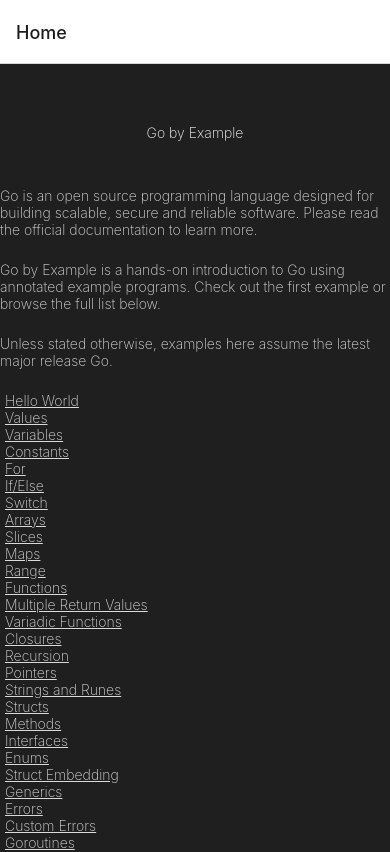
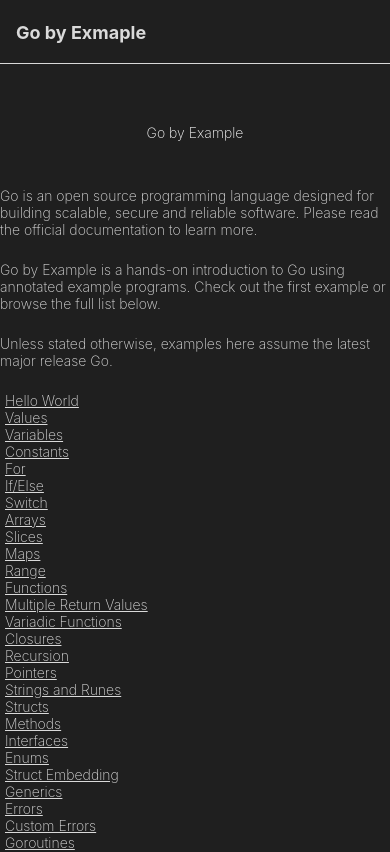
Before and after one commit to Miki535/GoByExample-on-react-native, a React Native app in the folder GoByExample/: screen / in a window 390 px wide. Shown: the top 852 px of the page. Built offline with nearby package versions, Linux system fonts and the light colour scheme.

Commit message:
Update App.js

```diff
--- a/GoByExample/App.js
+++ b/GoByExample/App.js
@@ -31,7 +31,7 @@
       <View>
         <BR/>
        <TouchableOpacity onPress={() => navigation.navigate('HelloWorld')}>
-        <Text style={styles.textB}>Hello World</Text>
+          <Text style={styles.textB}>Hello World</Text>
       </TouchableOpacity>
       <Text style={styles.textB}>Values</Text>
       <Text style={styles.textB}>Variables</Text>
@@ -162,8 +162,15 @@
 export default function App() {
   return (
     <NavigationContainer>
-      <Stack.Navigator initialRouteName="Home">
-        <Stack.Screen name="Home" component={HomeScreen} />
+      <Stack.Navigator
+        initialRouteName="Home"
+        screenOptions={{
+          headerStyle: { backgroundColor: '#1f1f1f' },  // Колір фону заголовка
+          headerTintColor: '#dadada',  // Колір тексту заголовка
+          headerTitleStyle: { fontWeight: 'bold' },
+        }}
+      >
+        <Stack.Screen name="Go by Exmaple" component={HomeScreen} />
         <Stack.Screen name="HelloWorld" component={HelloWorldScreen} />
       </Stack.Navigator>
     </NavigationContainer>
```
